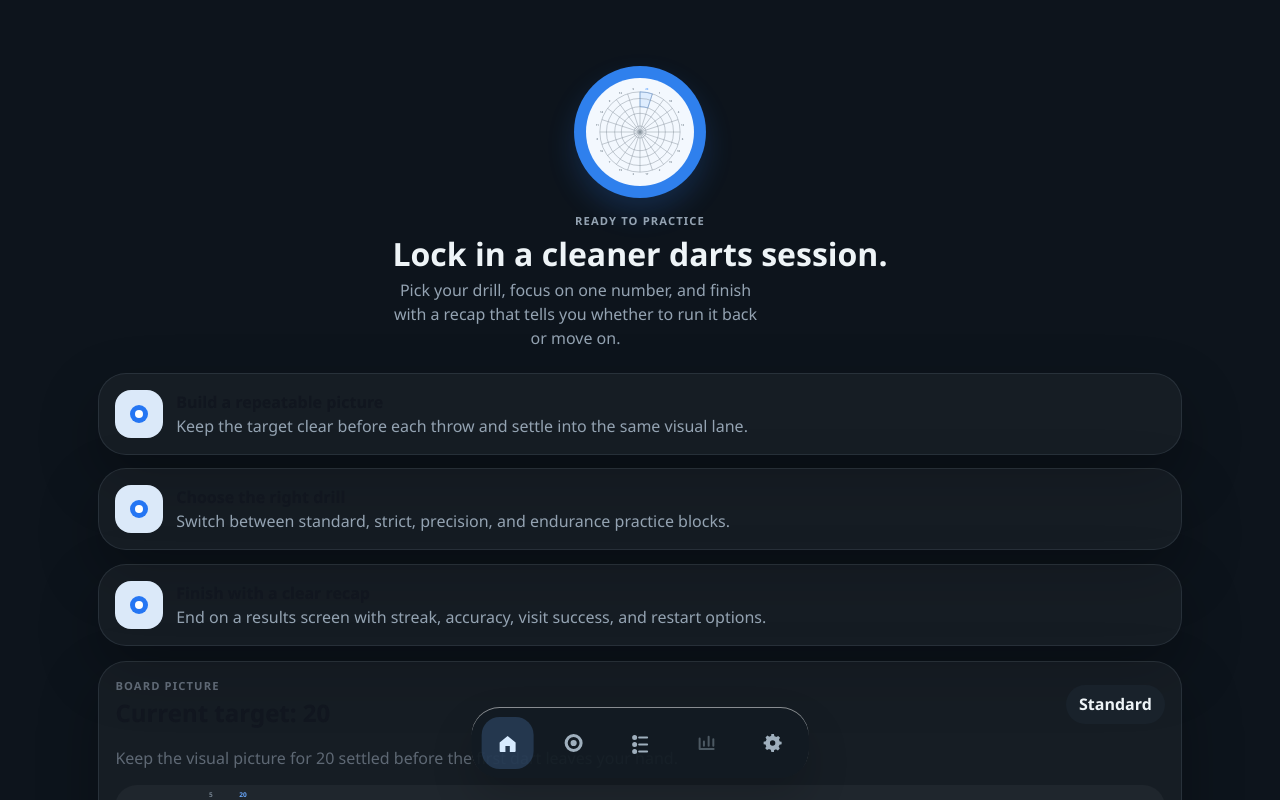
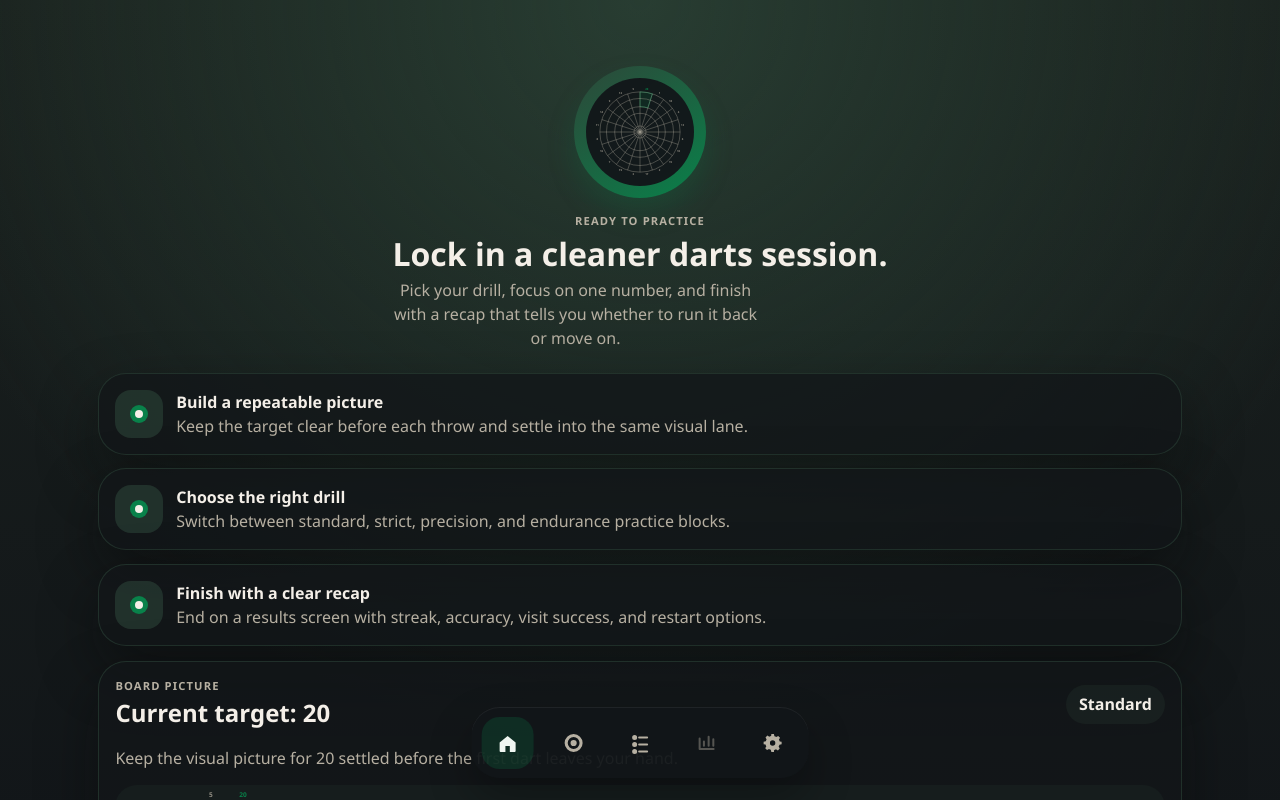
Before and after one commit to spenc259/Dart-Segment-Trainer, a React (Vite) app: page / in a window 1280 px wide. Shown: the top 800 px of the page. Built offline with nearby package versions, Linux system fonts and the light colour scheme.

Commit message:
Refine dark mode palette

```diff
--- a/src/index.css
+++ b/src/index.css
@@ -3,56 +3,93 @@
   font-family: "Aptos", "Segoe UI Variable Text", "Segoe UI", sans-serif;
   line-height: 1.5;
   font-weight: 400;
-  color: #eef4f7;
-  background: #0a1015;
+  color: #f4efe8;
+  background: #121619;
   font-synthesis: none;
   text-rendering: optimizeLegibility;
   -webkit-font-smoothing: antialiased;
   -moz-osx-font-smoothing: grayscale;
-  --ink: #eef4f7;
-  --ink-soft: #94a3b2;
-  --page-bg: #0d141c;
-  --shell: rgba(18, 27, 36, 0.98);
-  --shell-border: rgba(161, 179, 193, 0.14);
-  --card: rgba(19, 27, 34, 0.92);
-  --card-border: rgba(150, 168, 183, 0.16);
-  --card-shadow: 0 24px 60px rgba(0, 0, 0, 0.28);
-  --surface-soft: rgba(25, 35, 44, 0.96);
-  --surface-strong: rgba(31, 42, 53, 0.96);
-  --surface-selected: rgba(27, 54, 78, 0.98);
-  --surface-selected-border: rgba(117, 170, 237, 0.45);
-  --surface-border: rgba(159, 177, 191, 0.14);
-  --surface-divider: rgba(159, 177, 191, 0.16);
-  --ring-inner: #0c1217;
-  --ring-border: rgba(157, 174, 188, 0.2);
-  --blue: #6aa9ff;
-  --green: #49cf87;
-  --amber: #ffbe55;
-  --red: #ff7d68;
-  --violet: #9aa7ff;
-  --button-primary-bg: rgba(68, 122, 196, 0.26);
-  --button-primary-text: #d9ebff;
-  --done-chip-bg: rgba(73, 207, 135, 0.14);
-  --done-chip-text: #8be3ac;
-  --highlight-fill: rgba(106, 169, 255, 0.14);
-  --dart-s-bg: rgba(139, 48, 36, 0.42);
-  --dart-d-bg: rgba(122, 86, 18, 0.42);
-  --dart-t-bg: rgba(28, 92, 53, 0.42);
-  --dart-other-bg: rgba(35, 72, 112, 0.42);
-  --dart-miss-bg: rgba(66, 77, 88, 0.4);
-  --dart-advance-bg: rgba(28, 92, 53, 0.32);
-  --overlay: rgba(5, 9, 13, 0.68);
+  --ink: #f4efe8;
+  --ink-soft: #b7b0a2;
+  --page-bg: radial-gradient(circle at top, rgba(45, 71, 57, 0.72), transparent 38%),
+    linear-gradient(180deg, #1a211e 0%, #121619 44%, #0d1113 100%);
+  --shell: rgba(18, 22, 25, 0.98);
+  --shell-border: rgba(45, 71, 57, 0.42);
+  --card: rgba(18, 22, 25, 0.92);
+  --card-border: rgba(45, 71, 57, 0.52);
+  --card-shadow: 0 24px 60px rgba(6, 8, 8, 0.42);
+  --surface-soft: rgba(45, 71, 57, 0.22);
+  --surface-strong: rgba(45, 71, 57, 0.38);
+  --surface-selected: rgba(9, 129, 74, 0.2);
+  --surface-selected-border: rgba(9, 129, 74, 0.56);
+  --surface-border: rgba(45, 71, 57, 0.52);
+  --surface-divider: rgba(183, 176, 162, 0.12);
+  --ring-inner: #121619;
+  --ring-border: rgba(45, 71, 57, 0.72);
+  --blue: #09814a;
+  --green: #09814a;
+  --amber: #c35d32;
+  --red: #965656;
+  --violet: #2d4739;
+  --button-primary-bg: linear-gradient(135deg, rgba(9, 129, 74, 0.34), rgba(195, 93, 50, 0.28));
+  --button-primary-text: #f4efe8;
+  --done-chip-bg: rgba(9, 129, 74, 0.18);
+  --done-chip-text: #9be2ba;
+  --highlight-fill: rgba(9, 129, 74, 0.16);
+  --dart-s-bg: rgba(150, 86, 86, 0.32);
+  --dart-d-bg: rgba(195, 93, 50, 0.32);
+  --dart-t-bg: rgba(9, 129, 74, 0.32);
+  --dart-other-bg: rgba(45, 71, 57, 0.48);
+  --dart-miss-bg: rgba(18, 22, 25, 0.82);
+  --dart-advance-bg: rgba(9, 129, 74, 0.26);
+  --overlay: rgba(5, 8, 8, 0.78);
   --intro-hero-surface: transparent;
   --intro-hero-border: transparent;
   --intro-hero-ink: var(--ink);
   --intro-hero-muted: var(--ink-soft);
-  --intro-card-surface: rgba(255, 255, 255, 0.04);
-  --intro-card-border: rgba(150, 168, 183, 0.14);
-  --intro-preview-surface: rgba(255, 255, 255, 0.04);
-  --float-surface: rgba(19, 27, 34, 0.94);
-  --float-icon: #9fafbd;
-  --float-active-surface: rgba(106, 169, 255, 0.2);
-  --float-active-icon: #d7ebff;
+  --intro-card-surface: rgba(18, 22, 25, 0.78);
+  --intro-card-border: rgba(45, 71, 57, 0.56);
+  --intro-preview-surface: rgba(45, 71, 57, 0.16);
+  --intro-heading-ink: var(--ink);
+  --intro-icon-bg: rgba(45, 71, 57, 0.56);
+  --intro-icon-accent: #09814a;
+  --intro-icon-core: #f4efe8;
+  --intro-preview-ink: rgba(183, 176, 162, 0.78);
+  --intro-mode-card-bg: rgba(45, 71, 57, 0.24);
+  --intro-mode-card-border: rgba(45, 71, 57, 0.48);
+  --intro-mode-card-selected-bg: rgba(9, 129, 74, 0.22);
+  --intro-mode-card-selected-border: rgba(9, 129, 74, 0.58);
+  --intro-mode-name-ink: var(--ink);
+  --intro-mode-copy-ink: var(--ink-soft);
+  --intro-cta-bg: linear-gradient(135deg, #09814a, #c35d32);
+  --intro-cta-text: #f8f3ec;
+  --intro-emblem-shell-bg: linear-gradient(145deg, #2d4739, #09814a);
+  --intro-emblem-shadow: 0 14px 28px rgba(9, 129, 74, 0.22);
+  --intro-emblem-inner-bg: rgba(18, 22, 25, 0.96);
+  --intro-emblem-board-ink: rgba(183, 176, 162, 0.78);
+  --float-surface: rgba(18, 22, 25, 0.94);
+  --float-icon: #b7b0a2;
+  --float-active-surface: rgba(9, 129, 74, 0.22);
+  --float-active-icon: #eff6f1;
+  --float-shadow: 0 20px 44px rgba(0, 0, 0, 0.28), inset 0 1px 0 rgba(255, 255, 255, 0.06);
+  --accent-primary: #09814a;
+  --accent-secondary: #2d4739;
+  --accent-warm: #c35d32;
+  --accent-danger: #965656;
+  --accent-muted: #b7b0a2;
+  --ring-track: rgba(45, 71, 57, 0.34);
+  --ring-triple-color: var(--accent-primary);
+  --ring-double-color: var(--accent-warm);
+  --ring-single-color: var(--accent-danger);
+  --ring-other-color: var(--accent-secondary);
+  --ring-muted-color: var(--accent-muted);
+  --ring-empty-color: rgba(183, 176, 162, 0.58);
+  --summary-score-color: var(--accent-primary);
+  --summary-streak-color: var(--accent-warm);
+  --summary-best-color: var(--accent-secondary);
+  --summary-turn-color: var(--accent-danger);
+  --progress-ring-color: var(--accent-primary);
+  --success-ring-color: var(--accent-primary);
 }
 
 :root[data-theme="light"] {
@@ -99,10 +136,46 @@
   --intro-card-surface: rgba(255, 255, 255, 0.9);
   --intro-card-border: rgba(196, 214, 232, 0.8);
   --intro-preview-surface: rgba(237, 243, 249, 0.9);
+  --intro-heading-ink: #11161f;
+  --intro-icon-bg: #dbe9f9;
+  --intro-icon-accent: #2576f3;
+  --intro-icon-core: #ffffff;
+  --intro-preview-ink: #758390;
+  --intro-mode-card-bg: rgba(243, 246, 249, 0.92);
+  --intro-mode-card-border: rgba(200, 210, 220, 0.85);
+  --intro-mode-card-selected-bg: rgba(223, 238, 255, 0.98);
+  --intro-mode-card-selected-border: rgba(62, 126, 226, 0.34);
+  --intro-mode-name-ink: #10161f;
+  --intro-mode-copy-ink: #5f6b77;
+  --intro-cta-bg: #2f80ed;
+  --intro-cta-text: #f7fbff;
+  --intro-emblem-shell-bg: #2f80ed;
+  --intro-emblem-shadow: 0 14px 28px rgba(44, 125, 240, 0.2);
+  --intro-emblem-inner-bg: rgba(255, 255, 255, 0.94);
+  --intro-emblem-board-ink: #7f8b96;
   --float-surface: rgba(255, 255, 255, 0.94);
   --float-icon: #687480;
   --float-active-surface: #a8d2ff;
   --float-active-icon: #2576f3;
+  --float-shadow: 0 20px 44px rgba(0, 0, 0, 0.16), inset 0 1px 0 rgba(255, 255, 255, 0.5);
+  --accent-primary: #2c7df0;
+  --accent-secondary: #7d8df7;
+  --accent-warm: #f4a11a;
+  --accent-danger: #ef5b4d;
+  --accent-muted: #94a3b2;
+  --ring-track: rgba(182, 204, 226, 0.48);
+  --ring-triple-color: #1fb36d;
+  --ring-double-color: #f4a11a;
+  --ring-single-color: #ef5b4d;
+  --ring-other-color: #4d95ff;
+  --ring-muted-color: #cbd4de;
+  --ring-empty-color: #d7dde5;
+  --summary-score-color: #2c7df0;
+  --summary-streak-color: #f4a11a;
+  --summary-best-color: #1fb36d;
+  --summary-turn-color: #7d8df7;
+  --progress-ring-color: #2c7df0;
+  --success-ring-color: #1fb36d;
 }
 
 * {
@@ -307,8 +380,8 @@ button {
   height: 132px;
   padding: 12px;
   border-radius: 999px;
-  background: #2f80ed;
-  box-shadow: 0 14px 28px rgba(44, 125, 240, 0.2);
+  background: var(--intro-emblem-shell-bg);
+  box-shadow: var(--intro-emblem-shadow);
 }
 
 .intro-emblem {
@@ -316,7 +389,7 @@ button {
   height: 100%;
   padding: 10px;
   border-radius: 999px;
-  background: rgba(255, 255, 255, 0.94);
+  background: var(--intro-emblem-inner-bg);
   display: grid;
   place-items: center;
 }
@@ -330,7 +403,7 @@ button {
 
 .intro-emblem-board .dartboard-outline {
   max-width: 96px;
-  color: #7f8b96;
+  color: var(--intro-emblem-board-ink);
 }
 
 .intro-copy-block {
@@ -368,14 +441,14 @@ button {
 .intro-feature-card strong,
 .intro-board-card h2,
 .intro-mode-panel h2 {
-  color: #11161f;
+  color: var(--intro-heading-ink);
 }
 
 .intro-feature-icon {
   width: 48px;
   height: 48px;
   border-radius: 16px;
-  background: #dbe9f9;
+  background: var(--intro-icon-bg);
   position: relative;
 }
 
@@ -386,7 +459,7 @@ button {
   left: 50%;
   top: 50%;
   transform: translate(-50%, -50%);
-  background: #2576f3;
+  background: var(--intro-icon-accent);
   border-radius: 999px;
 }
 
@@ -398,13 +471,13 @@ button {
 .intro-feature-icon::after {
   width: 8px;
   height: 8px;
-  background: #ffffff;
+  background: var(--intro-icon-core);
 }
 
 .intro-board-card .section-label,
 .intro-board-card .progress-support,
 .intro-mode-panel .section-label {
-  color: #5e6874;
+  color: var(--intro-mode-copy-ink);
 }
 
 .intro-board-preview {
@@ -415,26 +488,26 @@ button {
 
 .intro-board-preview .dartboard-outline {
   max-width: 210px;
-  color: #758390;
+  color: var(--intro-preview-ink);
 }
 
 .intro-mode-panel .mode-card {
-  background: rgba(243, 246, 249, 0.92);
-  border-color: rgba(200, 210, 220, 0.85);
+  background: var(--intro-mode-card-bg);
+  border-color: var(--intro-mode-card-border);
 }
 
 .intro-mode-panel .mode-card.selected {
-  background: rgba(223, 238, 255, 0.98);
-  border-color: rgba(62, 126, 226, 0.34);
+  background: var(--intro-mode-card-selected-bg);
+  border-color: var(--intro-mode-card-selected-border);
 }
 
 .intro-mode-panel .mode-name {
-  color: #10161f;
+  color: var(--intro-mode-name-ink);
 }
 
 .intro-mode-panel .mode-description,
 .intro-mode-panel .mode-rule {
-  color: #5f6b77;
+  color: var(--intro-mode-copy-ink);
 }
 
 .intro-cta-wrap {
@@ -446,8 +519,8 @@ button {
   min-height: 60px;
   border-radius: 20px;
   font-size: 1.05rem;
-  background: #2f80ed;
-  color: #f7fbff;
+  background: var(--intro-cta-bg);
+  color: var(--intro-cta-text);
   border-color: transparent;
 }
 
@@ -880,9 +953,7 @@ button {
   padding: 0.6rem;
   border-radius: 28px;
   background: var(--float-surface);
-  box-shadow:
-    0 20px 44px rgba(0, 0, 0, 0.16),
-    inset 0 1px 0 rgba(255, 255, 255, 0.5);
+  box-shadow: var(--float-shadow);
   z-index: 20;
   white-space: nowrap;
 }
```
Also changed, not shown: src/App.tsx (+19 -13 lines).
